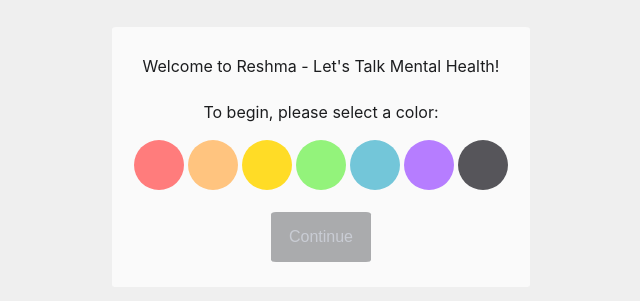
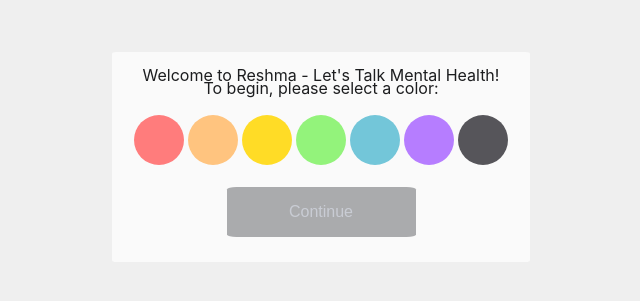
Before and after one commit to AlexisGlawitsch/Women-Hacks-Chatbot, a React (Create React App) app in the folder frontend/: page / in a window 1280 px wide. Shown: the part 243-544 px from the top of the page, without its empty margins (319-959 px from the left). Built offline with nearby package versions, Linux system fonts and the light colour scheme.

Commit message:
Minor formatting fixes

```diff
--- a/frontend/src/components/Chatbox.js
+++ b/frontend/src/components/Chatbox.js
@@ -4,9 +4,6 @@ import styles from '../styles/styles.js';
 import BubbleList from './BubbleList.js';
 import InputBox from './InputBox.js';
 import { sendMessage } from "../ApiHandler.js";
-
-const introResponses = ["Thanks", "Sounds cool"];
-const defaultResponses = ["None", "Several days", "More than half the days", "Almost every day"];
 
 function Chatbox(props) {
   const [bubbles, setBubbles] = useState([{
@@ -36,17 +33,6 @@ function Chatbox(props) {
         animation: styles.fadeInLeft
       }]);
     }
-      // .then((response) => {
-      //   setBubbles([...bubbles, {
-      //     message: response.text,
-      //     color: "color-light-grey",
-      //     side: "side-left",
-      //     animation: styles.fadeInLeft
-      //   }]);
-      // })
-      // .catch((error) => {
-      //   console.log(error);
-      // })
   }
 
   return (
@@ -55,7 +41,8 @@ function Chatbox(props) {
       {!isConversationEnded &&
         <InputBox
           color={props.color}
-          buttons={isFirstMessage ? introResponses : defaultResponses}
+          firstMessage={isFirstMessage}
+          setIsFirstMessage={(val) => setIsFirstMessage(val)}
           onClick={(text) => onClick(text)}
         />
       }
--- a/frontend/src/components/InputBox.js
+++ b/frontend/src/components/InputBox.js
@@ -1,18 +1,27 @@
-import React, { useState } from 'react';
+import React from 'react';
 import '../styles/App.css';
 
+const introResponses = ["Thanks", "Sounds cool"];
+const defaultResponses = ["None", "Several days", "More than half the days", "Almost every day"];
+
 function InputBox(props) {
-  if (props.buttons) {
-    var buttonList = props.buttons.map((text, index) =>
+  var buttons;
+  if (props.isFirstMessage) {
+    buttons = introResponses;
+  } else {
+    buttons = defaultResponses;
+  }
+
+  var buttonList = buttons.map((text, index) =>
     <button
       key={index}
       className={`block-button ${props.color}`}
       onClick={() => props.onClick(text)}
     >
-        {text}
+      <p>{text}</p>
     </button>
   );
-  }
+
 
   return (
     <div className="box textbox">
--- a/frontend/src/styles/App.css
+++ b/frontend/src/styles/App.css
@@ -17,8 +17,8 @@
   justify-content: space-between;
   border-radius: 1%;
   color: #1c1d1f;
-  max-height: 95vh;
-  max-width: 95vw;
+  max-height: 90vh;
+  max-width: 90vw;
 }
 
 .introbox {
@@ -37,8 +37,8 @@
 .chatbox {
   height: 75vh;
   max-height: 75vh;
-  width: 60vw;
-  max-width: 60vw;
+  width: 90vw;
+  max-width: 90vw;
   overflow-y: scroll;
   margin-top: 5px;
 }
@@ -89,6 +89,10 @@ textarea:focus {
   outline: none;
 }
 
+p {
+  margin: 0;
+}
+
 .p-squished {
   line-height: 40%;
 }
@@ -111,7 +115,7 @@ textarea:focus {
 
 .block-button {
   height: 50px;
-  width: 100px;
+  width: 50%;
   border: none;
   border-radius: 5%;
   font-size: 16px;
@@ -136,7 +140,7 @@ button:disabled {
   width: auto;
   justify-content: space-between;
   align-content: space-between;
-  margin: 0px 0px 15px 0px;
+  margin: 15px 0px 15px 0px;
 }
 
 .color-red {
```
Lines whose indentation alone changed are shown as unchanged.
